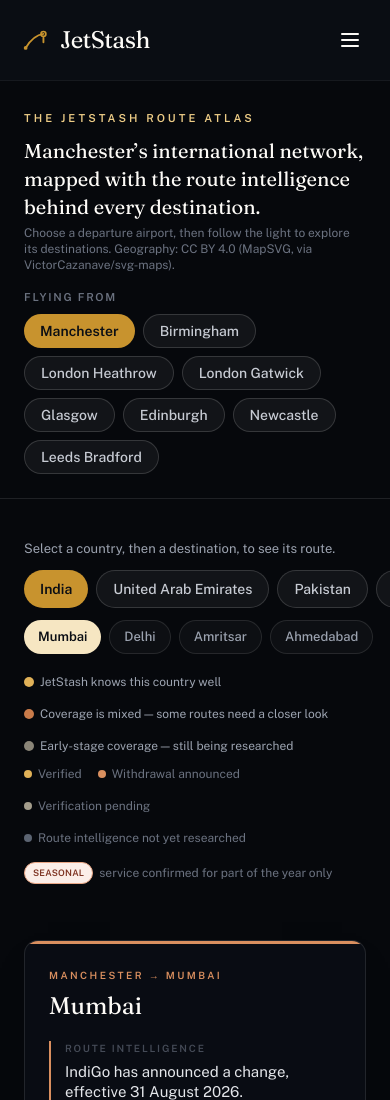
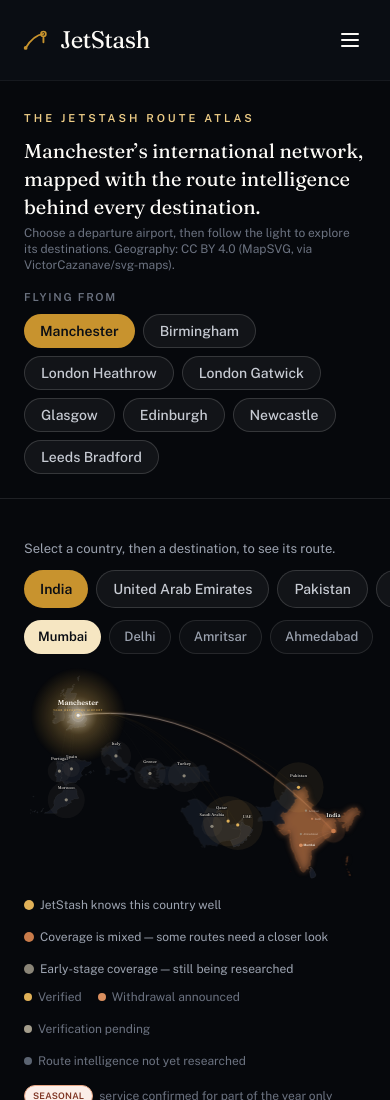
Before and after one commit to faiz403/jetstash-new, a Next.js app: page /founder/atlas-feel-test in a window 390 px wide. Shown: the top 1100 px of the page. Built offline with nearby package versions, Linux system fonts and the light colour scheme.

Commit message:
fix: keep route atlas visible on mobile

```diff
--- a/components/founder/atlas-feel-test.tsx
+++ b/components/founder/atlas-feel-test.tsx
@@ -351,12 +351,11 @@
         <p className="text-[13px] text-ink-300 sm:hidden">Select a country, then a destination, to see its route.</p>
         <p className="hidden text-[13px] text-ink-300 sm:block">Hover a country to explore its destinations.</p>
 
-        {/* mobile chip selector — the map's fine hit-targets don't work below
-            sm, same reasoning and pattern as route-map-hero.tsx's own mobile
-            fallback. Both rows call the exact same activateCountry/
-            setActiveDestSlug used by the desktop hover handlers, so tapping
-            drives the identical state transition hovering does — no second
-            interaction model, just a different input method. */}
+        {/* Touch-friendly selectors remain available below sm because the map's
+            fine hit-targets are difficult to use at phone scale. The map itself
+            stays visible at every breakpoint; these chips provide a reliable
+            way to drive the same activateCountry/setActiveDestSlug state on
+            small screens without hiding the geographic story. */}
         <div className="mt-3 flex flex-col gap-2 sm:hidden">
           <div className="-mx-6 flex gap-2 overflow-x-auto px-6 pb-1 no-scrollbar" role="group" aria-label="Choose a country">
             {countries.map((c) => {
@@ -402,7 +401,7 @@
 
         <div className="grid items-start gap-8 lg:grid-cols-[minmax(0,1fr)_22rem] lg:gap-10">
           <div className="min-w-0">
-        <svg viewBox="418 230 336 220" className="hidden h-auto w-full sm:block" role="img" aria-label={`${airportName}'s real network across every current JetStash destination`}>
+        <svg viewBox="418 230 336 220" className="block h-auto w-full" role="img" aria-label={`${airportName}'s real network across every current JetStash destination`}>
           <defs>
             <radialGradient id="ft-origin-glow" cx="0.5" cy="0.5" r="0.5">
               <stop offset="0" stopColor="#F7F2E9" stopOpacity="0.75" />
```
Also changed, not shown: 1 other file (tests, documents, lock files or other folders).
